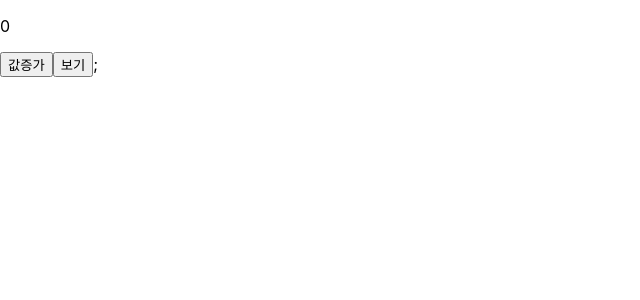
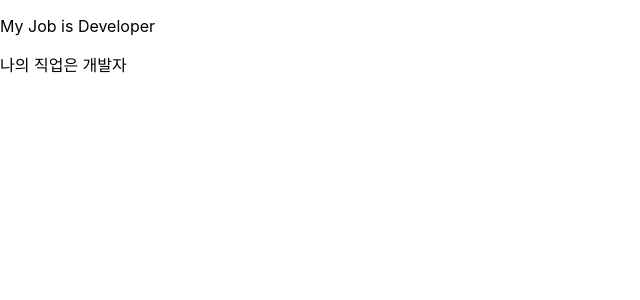
Before and after one commit to bohaesoju/reactStudy, a React (Create React App) app: page / in a window 1280 px wide. Shown: the top 300 px of the page, without its empty margins (0-640 px from the left). Built offline with nearby package versions, Linux system fonts and the light colour scheme.

Commit message:
props 추가

```diff
--- a/src/App.js
+++ b/src/App.js
@@ -2,12 +2,14 @@ import React from 'react';
 import './App.css';
 import Hooks from './components/Hooks';
 import Event from './components/Event';
+import Props from './components/Props';
 
 function App() {
   return (
     // <Hooks />
-    <Event />
-  );
+    // <Event />
+    <Props />
+  )
 }
 
 export default App;
--- /dev/null
+++ b/src/components/Props/Children/Children.jsx
@@ -0,0 +1,12 @@
+import React from 'react';
+
+const Children = (props) => {
+  console.log(props);
+  return(
+    <>
+      <p>My Job is {props.children}</p>
+    </>
+  )
+}
+
+export default Children;
--- /dev/null
+++ b/src/components/Props/Children/index.js
@@ -0,0 +1,3 @@
+import Children from './Children';
+
+export default Children;
--- /dev/null
+++ b/src/components/Props/Destructuring/Destructuring.jsx
@@ -0,0 +1,14 @@
+import React from 'react';
+
+const Destructuring = (props) => {
+  const { jobName, children } = props;
+  console.log(props);
+  return(
+    <>
+      <p>My Job is { jobName }</p>
+      <p>나의 직업은 { children }</p>
+    </>
+  )
+}
+
+export default Destructuring;
--- /dev/null
+++ b/src/components/Props/Destructuring/index.js
@@ -0,0 +1,3 @@
+import Destructuring from './Destructuring';
+
+export default Destructuring;
--- /dev/null
+++ b/src/components/Props/Destructuring2/Destructuring2.jsx
@@ -0,0 +1,12 @@
+import React from 'react';
+
+const Destructuring2 = ({ jobName, children }) => {
+  return(
+    <>
+      <p>My Job is { jobName }</p>
+      <p>나의 직업은 { children }</p>
+    </>
+  )
+}
+
+export default Destructuring2;
--- /dev/null
+++ b/src/components/Props/Destructuring2/index.js
@@ -0,0 +1,3 @@
+import Destructuring2 from './Destructuring2';
+
+export default Destructuring2;
--- /dev/null
+++ b/src/components/Props/Job/Job.jsx
@@ -0,0 +1,12 @@
+import React from 'react';
+
+const Job = (props) => {
+  console.log(props);
+  return(
+    <>
+      <p>My Job is{props.jobName}</p>
+    </>
+  )
+}
+
+export default Job;
--- /dev/null
+++ b/src/components/Props/Job/index.js
@@ -0,0 +1,3 @@
+import Job from './Job';
+
+export default Job;
--- /dev/null
+++ b/src/components/Props/Props.jsx
@@ -0,0 +1,18 @@
+import React from 'react';
+import Job from './Job';
+import Children from './Children';
+import Destructuring from './Destructuring';
+import Destructuring2 from './Destructuring2';
+
+const Props = () => {
+  return(
+    <>
+      {/* <Job jobName='Developer' /> */}
+      {/* <Children jobName='Developer'>개발자</Children> */}
+      {/* <Destructuring jobName='Developer'>개발자</Destructuring> */}
+      <Destructuring2 jobName='Developer'>개발자</Destructuring2>
+    </>
+  )
+}
+
+export default Props;
--- /dev/null
+++ b/src/components/Props/index.js
@@ -0,0 +1,3 @@
+import Props from './Props';
+
+export default Props;
```
